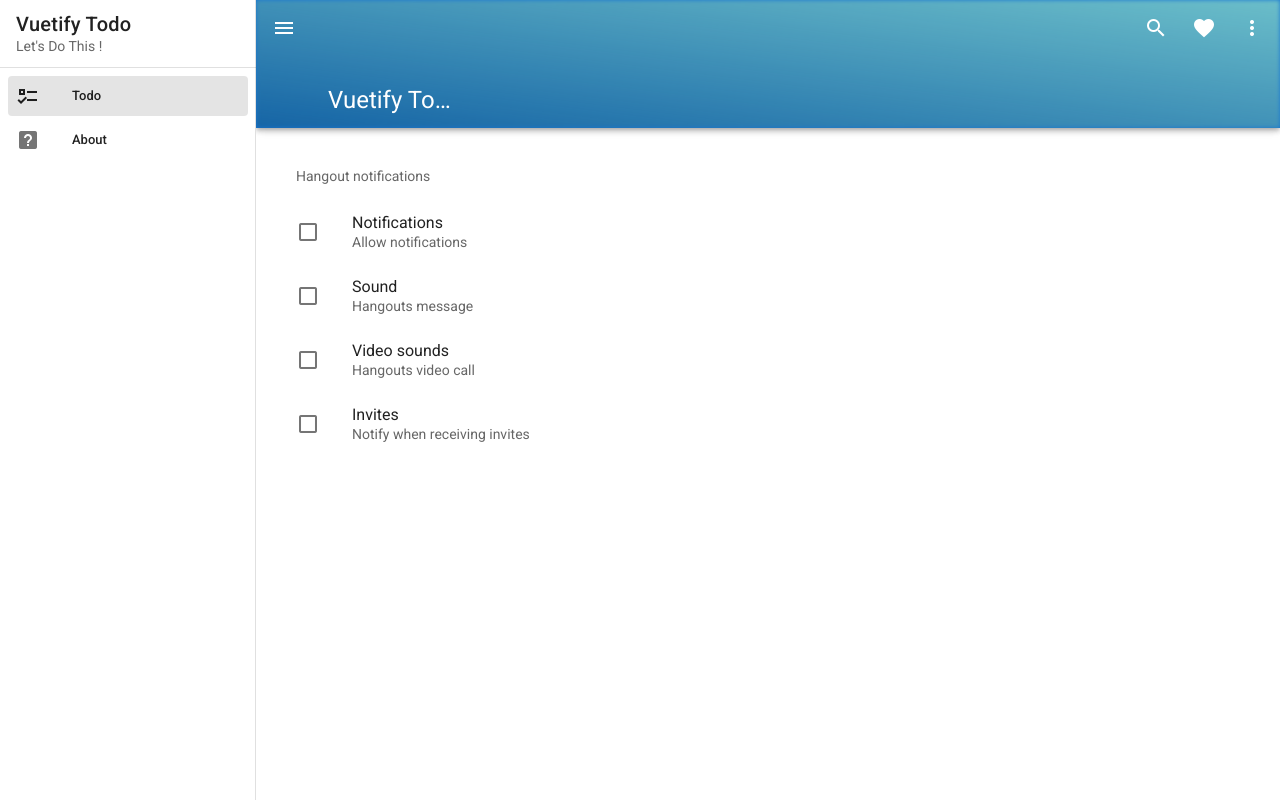
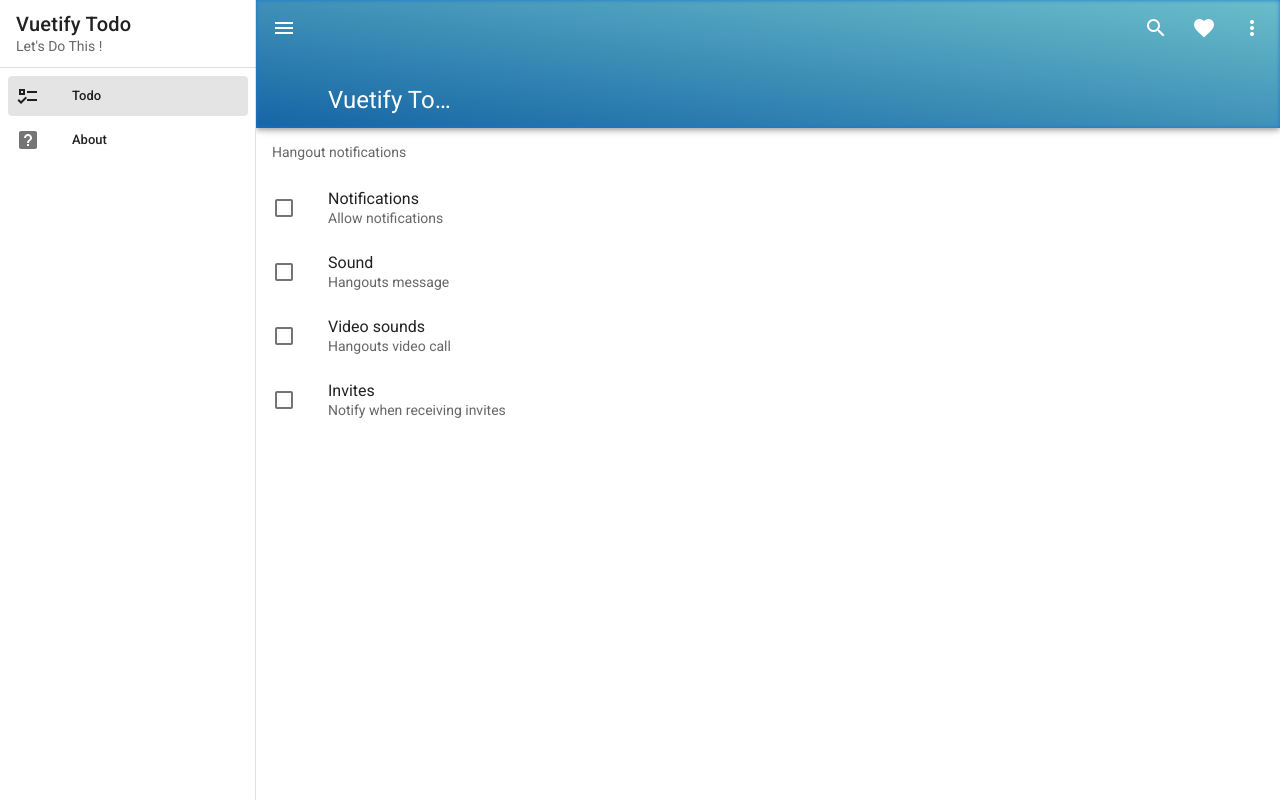
Before and after one commit to lumijoe/vuetify_y_todo, a Vue app: page / in a window 1280 px wide. Built offline with nearby package versions, Linux system fonts and the light colour scheme.

Commit message:
delete list multiple

```diff
--- a/src/views/TodoView.vue
+++ b/src/views/TodoView.vue
@@ -1,5 +1,5 @@
 <template>
-  <div class="home pa-6">
+  <div class="home">
     <v-list
       subheader
       two-line
@@ -7,10 +7,10 @@
     >
       <v-subheader>Hangout notifications</v-subheader>
 
-      <v-list-item-group
+      <!-- <v-list-item-group
         v-model="settings"
         multiple
-      >
+      > -->
         <v-list-item>
           <template v-slot:default="{ active, }">
             <v-list-item-action>
@@ -74,7 +74,7 @@
             </v-list-item-content>
           </template>
         </v-list-item>
-      </v-list-item-group>
+      <!-- </v-list-item-group> -->
     </v-list>
   </div>
   <!-- <hello-world /> -->
```
Also changed, not shown: 1 other file (tests, documents, lock files or other folders).
